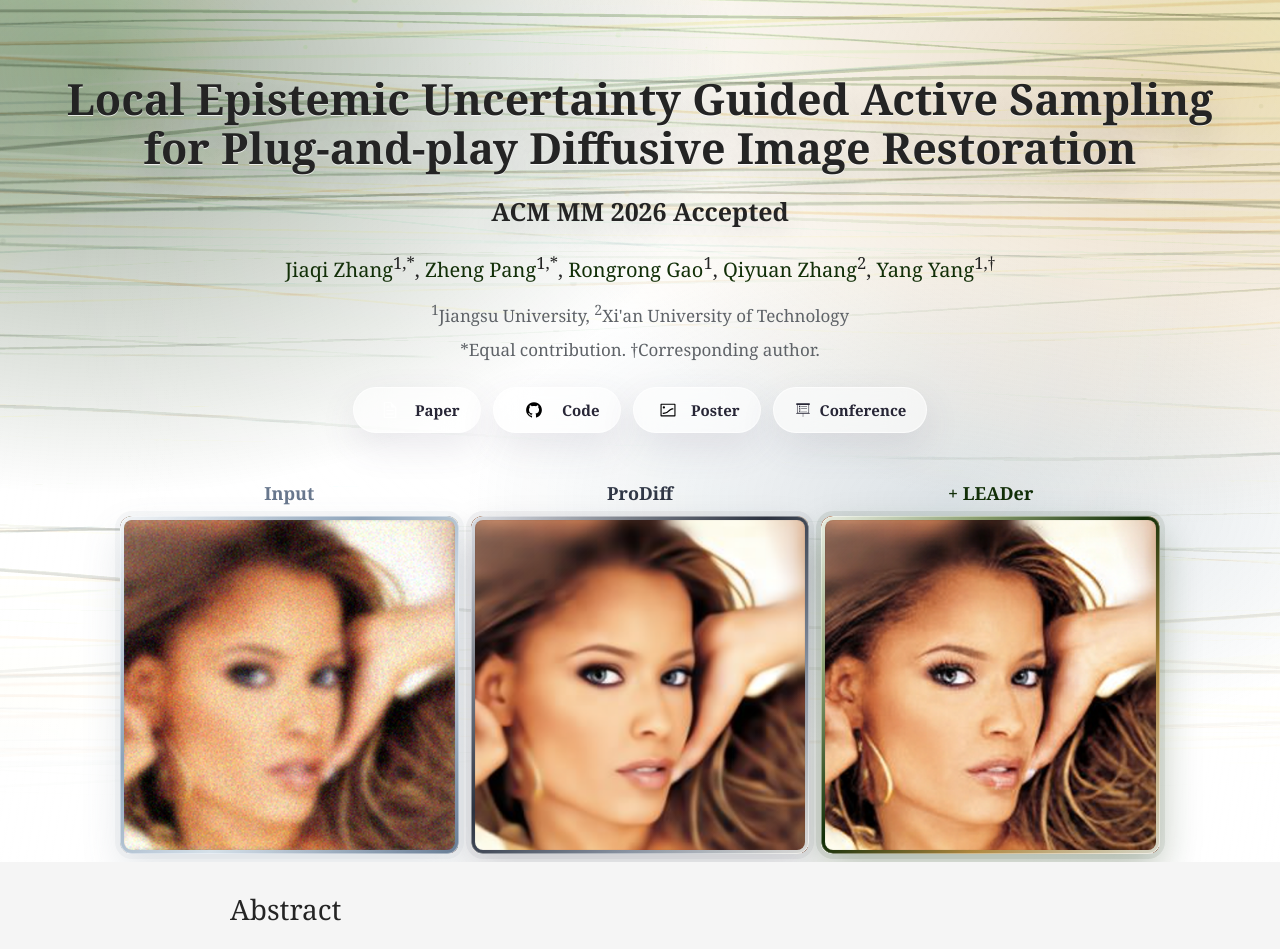
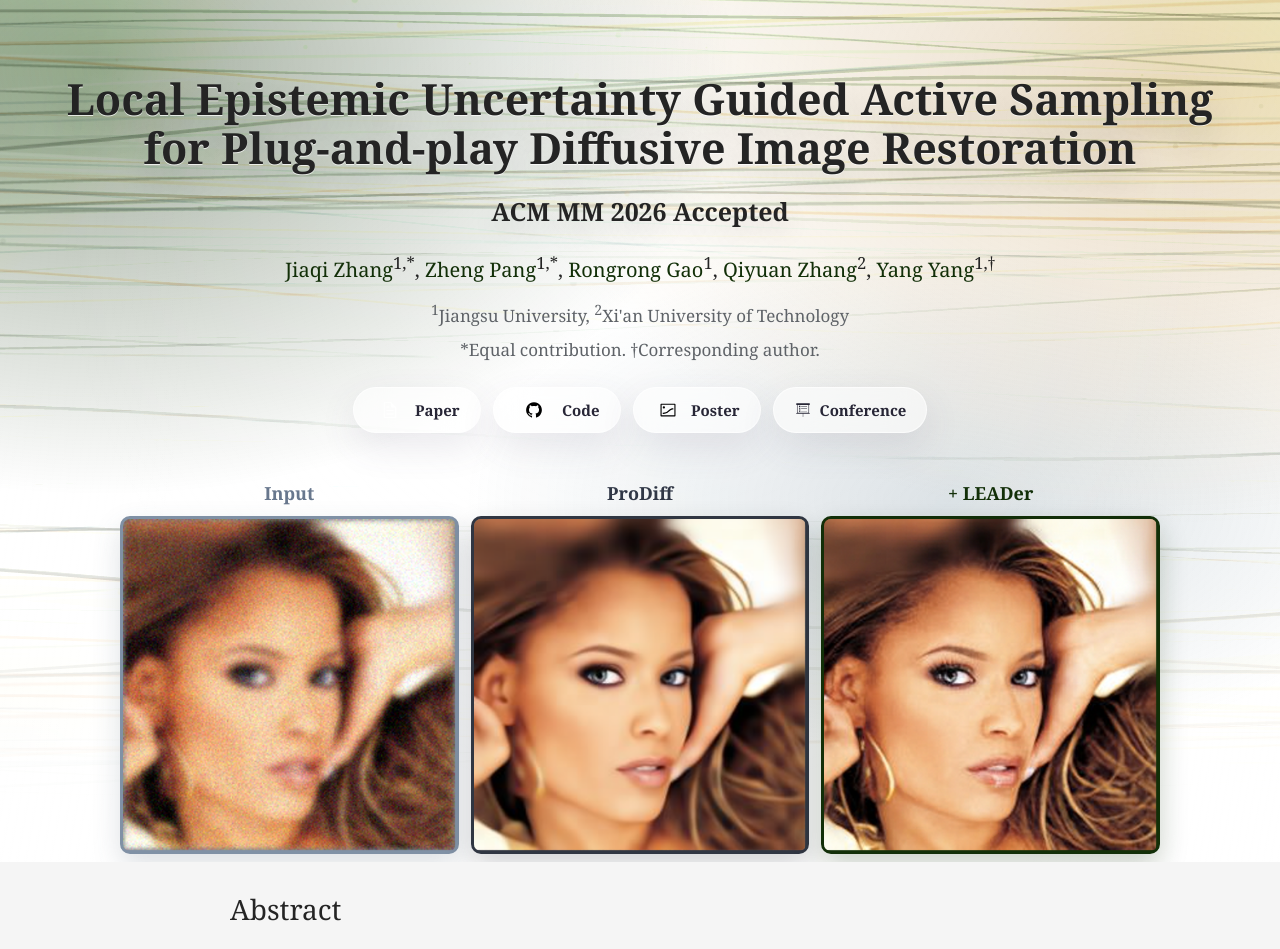
Before and after one commit to JiaqiZhang-Sengoku/JiaqiZhang-Sengoku.github.io, a Jekyll site: the page built from Web/LEADer/index.html, in a window 1280 px wide. Shown: the top 949 px of the page. Built offline with Jekyll 4.4.1, drawn with Linux system fonts in a browser that asks for light colours.

Commit message:
20260707

```diff
--- a/Web/LEADer/index.html
+++ b/Web/LEADer/index.html
@@ -9,7 +9,7 @@ layout: null
   <meta name="viewport" content="width=device-width, initial-scale=1">
   <title>LEADer</title>
   <meta name="description" content="Local Epistemic Uncertainty Guided Active Sampling for Plug-and-play Diffusive Image Restoration.">
-  <link rel="stylesheet" href="/Web/LEADer/styles.css?v=20260714-white-project-links">
+  <link rel="stylesheet" href="/Web/LEADer/styles.css?v=20260714-single-image-frame">
 
 </head>
 <body>
--- a/Web/LEADer/styles.css
+++ b/Web/LEADer/styles.css
@@ -270,94 +270,45 @@ h1 {
 }
 
 .demo-image {
-  --frame-rgb: 96, 112, 132;
-  --frame-gradient: linear-gradient(135deg, #f5f8fb 0%, #9fb3c8 34%, #e4ebf1 62%, #72869f 100%);
-  --frame-highlight: rgba(255, 255, 255, 0.70);
-  --frame-shadow: 0 18px 38px rgba(38, 50, 68, 0.12), 0 0 0 5px rgba(var(--frame-rgb), 0.045);
-  --frame-hover-shadow: 0 22px 44px rgba(38, 50, 68, 0.17), 0 0 0 6px rgba(var(--frame-rgb), 0.070);
+  --frame-color: #78899d;
+  --frame-shadow: rgba(54, 67, 84, 0.16);
+  --frame-hover-shadow: rgba(54, 67, 84, 0.22);
   position: relative;
   overflow: hidden;
+  box-sizing: border-box;
+  isolation: isolate;
   width: 100%;
   aspect-ratio: 1;
-  border-radius: 12px;
-  background: #ffffff;
-  box-shadow:
-    var(--frame-shadow),
-    inset 0 0 0 1px var(--frame-highlight);
-  transition: transform 0.22s ease, box-shadow 0.22s ease, filter 0.22s ease;
-}
-
-.demo-image::before {
-  position: absolute;
-  z-index: 4;
-  inset: 0;
-  padding: 4px;
-  border-radius: inherit;
-  content: "";
-  background: var(--frame-gradient);
-  -webkit-mask:
-    linear-gradient(#000 0 0) content-box,
-    linear-gradient(#000 0 0);
-  -webkit-mask-composite: xor;
-  mask:
-    linear-gradient(#000 0 0) content-box,
-    linear-gradient(#000 0 0);
-  mask-composite: exclude;
-  pointer-events: none;
-}
-
-.demo-image::after {
-  position: absolute;
-  z-index: 5;
-  inset: 0;
-  border-radius: inherit;
-  content: "";
-  background:
-    linear-gradient(135deg, rgba(255, 255, 255, 0.36) 0%, rgba(255, 255, 255, 0.00) 24%),
-    linear-gradient(315deg, rgba(var(--frame-rgb), 0.18) 0%, rgba(var(--frame-rgb), 0.00) 30%);
-  box-shadow:
-    inset 0 0 0 1px rgba(255, 255, 255, 0.70),
-    inset 0 0 0 5px rgba(var(--frame-rgb), 0.070);
-  opacity: 0.56;
-  pointer-events: none;
-  transition: opacity 0.22s ease, transform 0.22s ease;
+  padding: 0;
+  border: 3px solid var(--frame-color);
+  border-radius: 10px;
+  background: var(--frame-color);
+  box-shadow: 0 12px 28px var(--frame-shadow);
+  line-height: 0;
+  transition: box-shadow 0.22s ease, filter 0.22s ease;
 }
 
 .demo-image-input {
-  --frame-rgb: 98, 115, 137;
-  --frame-gradient: linear-gradient(135deg, #f6f9fb 0%, #91a7bd 36%, #dce6ee 63%, #687e97 100%);
-  --frame-highlight: rgba(255, 255, 255, 0.72);
-  --frame-shadow: 0 18px 38px rgba(96, 112, 132, 0.17), 0 0 0 5px rgba(98, 115, 137, 0.050);
-  --frame-hover-shadow: 0 22px 46px rgba(96, 112, 132, 0.23), 0 0 0 6px rgba(98, 115, 137, 0.080);
+  --frame-color: #8091a5;
+  --frame-shadow: rgba(72, 88, 108, 0.18);
+  --frame-hover-shadow: rgba(72, 88, 108, 0.24);
 }
 
 .demo-image-baseline {
-  --frame-rgb: 45, 52, 65;
-  --frame-gradient: linear-gradient(135deg, #d9dde4 0%, #2d3441 44%, #8f99a7 73%, #f5f4ef 100%);
-  --frame-highlight: rgba(255, 255, 255, 0.58);
-  --frame-shadow: 0 18px 38px rgba(41, 48, 61, 0.21), 0 0 0 5px rgba(45, 52, 65, 0.050);
-  --frame-hover-shadow: 0 22px 46px rgba(41, 48, 61, 0.28), 0 0 0 6px rgba(45, 52, 65, 0.075);
+  --frame-color: #303642;
+  --frame-shadow: rgba(36, 42, 52, 0.20);
+  --frame-hover-shadow: rgba(36, 42, 52, 0.27);
 }
 
 .demo-image-leader {
-  --frame-rgb: 18, 47, 8;
-  --frame-gradient: linear-gradient(135deg, #eef3e7 0%, #8da170 24%, #122F08 48%, #b78c42 72%, #f4f1e7 100%);
-  --frame-highlight: rgba(255, 255, 255, 0.72);
-  --frame-shadow: 0 18px 40px rgba(18, 47, 8, 0.28), 0 0 0 5px rgba(18, 47, 8, 0.080);
-  --frame-hover-shadow: 0 22px 50px rgba(18, 47, 8, 0.34), 0 0 0 6px rgba(18, 47, 8, 0.115);
+  --frame-color: #122F08;
+  --frame-shadow: rgba(18, 47, 8, 0.22);
+  --frame-hover-shadow: rgba(18, 47, 8, 0.30);
 }
 
 .demo-stage:hover .demo-image {
-  transform: translateY(-2px);
-  box-shadow:
-    var(--frame-hover-shadow),
-    inset 0 0 0 1px var(--frame-highlight);
+  box-shadow: 0 14px 32px var(--frame-hover-shadow);
   filter: saturate(1.03);
-}
-
-.demo-stage:hover .demo-image::after {
-  opacity: 0.76;
-  transform: translateX(2%);
 }
 
 .demo-image img {
@@ -367,6 +318,8 @@ h1 {
   inset: 0;
   width: 100%;
   height: 100%;
+  margin: 0;
+  border: 0;
   object-fit: cover;
 }
 
```
